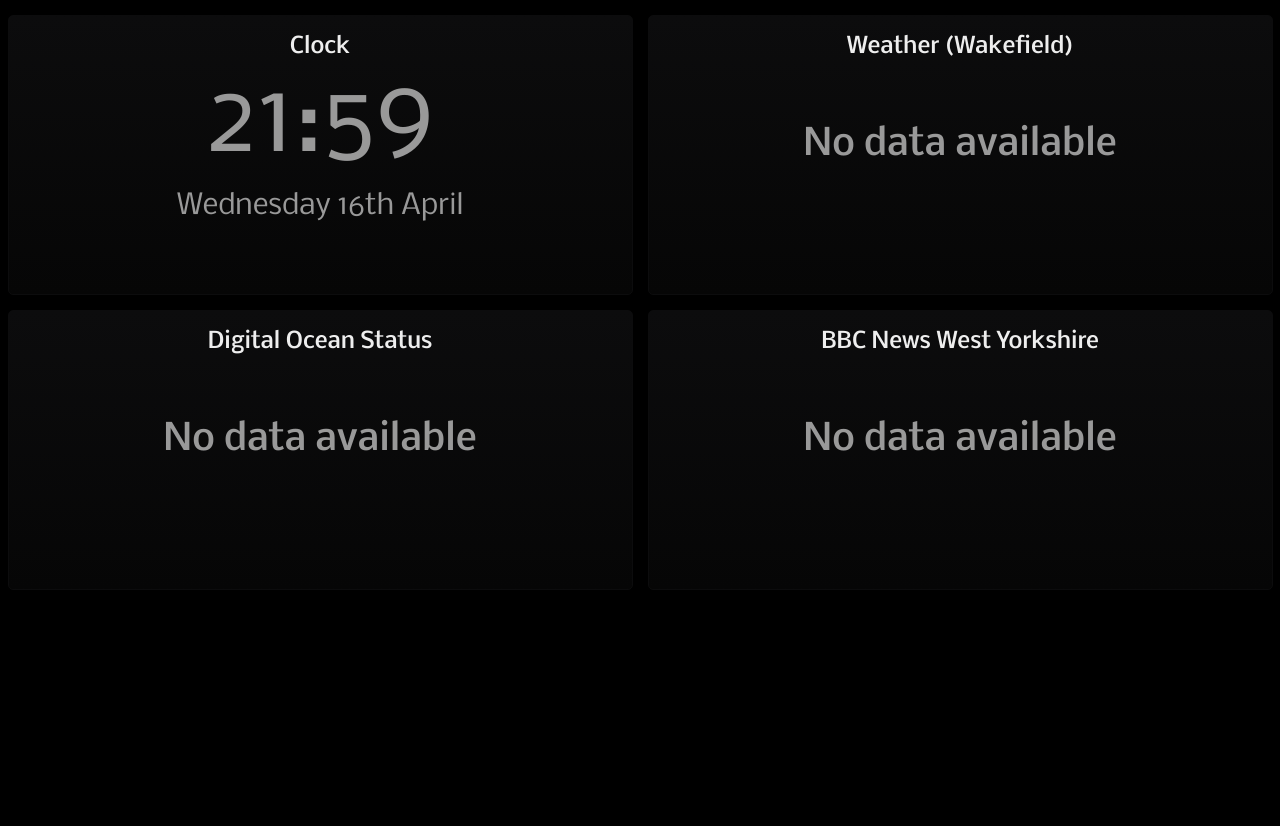
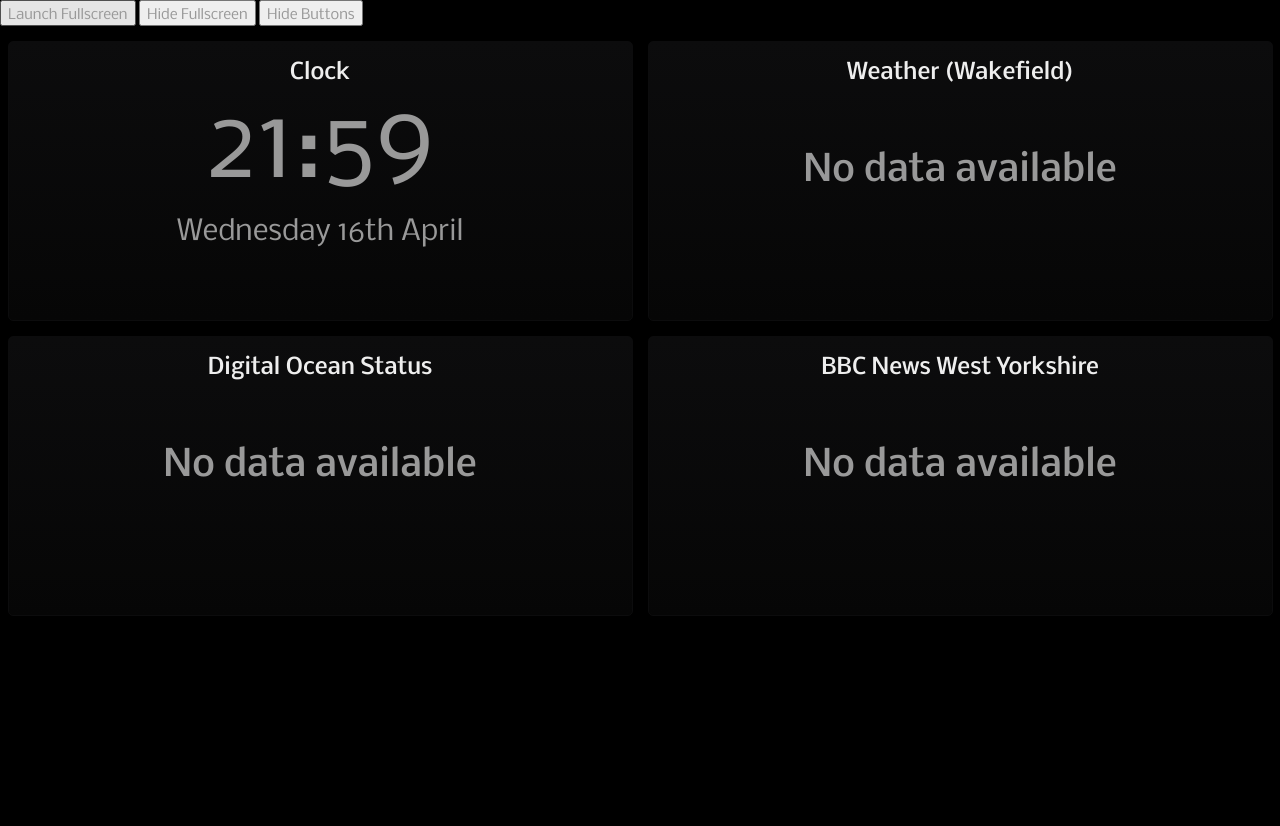
Before and after one commit to ryanfitton/status-board-web-app, a PHP site: page / in a window 1280 px wide. Before the commit the page ends 590 px from the top, so only its background shows below. Run offline with PHP 8.4, Linux system fonts and the light colour scheme; data that the repository does not hold is empty.

Commit message:
Added option to use HTML5 Full Screen API. This will set the android status bar as hidden.

```diff
--- a/index.php
+++ b/index.php
@@ -13,6 +13,44 @@
         <script src="libs/jquery/jquery.min.js"></script>
         <script src="libs/fastclick/lib/fastclick.js"></script>
         <script src="libs/bootstrap/js/transition.js"></script>
+        <script>
+            // Full Screen Button Scripts
+            //Find the right method, call on correct element
+            function launchFullscreen(element) {
+              if(element.requestFullscreen) {
+                element.requestFullscreen();
+              } else if(element.mozRequestFullScreen) {
+                element.mozRequestFullScreen();
+              } else if(element.webkitRequestFullscreen) {
+                element.webkitRequestFullscreen();
+              } else if(element.msRequestFullscreen) {
+                element.msRequestFullscreen();
+              }
+            }
+            function exitFullscreen() {
+              if(document.exitFullscreen) {
+                document.exitFullscreen();
+              } else if(document.mozCancelFullScreen) {
+                document.mozCancelFullScreen();
+              } else if(document.webkitExitFullscreen) {
+                document.webkitExitFullscreen();
+              }
+            }
+            function hideFullscreenButtons() {
+                $( "#fullscreen-buttons" ).hide();
+            }
+        </script>
+        <script type="text/javascript">
+            //Ajax page auto refresh
+            //http://www.brightcherry.co.uk/scribbles/jquery-auto-refresh-div-every-x-seconds/
+            $(document).ready(function() {
+                $(".response-container").load("ajax-response-small-tablet-view-size.php");
+                var refreshId = setInterval(function() {
+                    $(".response-container").load('ajax-response-small-tablet-view-size.php?randval='+ Math.random());
+                }, 9000);//9000 = 9 seconds
+                $.ajaxSetup({ cache: false });
+            });
+        </script>
 
         <!-- Mobile Device Setup -->
         <meta name="viewport" content="width=device-width, initial-scale=1.0, maximum-scale=1.0, user-scalable=no"><!-- Viewport -->
@@ -36,22 +74,16 @@
         <link rel="apple-touch-icon" href="img/icons/apple-touch-icon-60x60.png">
         <link rel="shortcut icon" href="img/icons/favicon.ico" />
         <link rel="ico" type="image/ico" href="img/icons/favicon.ico" />
-
-        <script type="text/javascript">
-            //Ajax page auto refresh
-            //http://www.brightcherry.co.uk/scribbles/jquery-auto-refresh-div-every-x-seconds/
-            $(document).ready(function() {
-                $(".response-container").load("ajax-response-small-tablet-view-size.php");
-                var refreshId = setInterval(function() {
-                    $(".response-container").load('ajax-response-small-tablet-view-size.php?randval='+ Math.random());
-                }, 9000);//9000 = 9 seconds
-                $.ajaxSetup({ cache: false });
-            });
-        </script>
     </head>
 
 
     <body>
+
+        <div id="fullscreen-buttons">
+            <button onclick="launchFullscreen(document.documentElement);">Launch Fullscreen</button>
+            <button onclick="exitFullscreen();">Hide Fullscreen</button>
+            <button onclick="hideFullscreenButtons();">Hide Buttons</button>
+        </div>
 
         <div id="wrap" class="response-container"><!-- Use wrap to keep footer sticky -->
             <!-- Ajax will load page content here -->
--- a/less/site.less
+++ b/less/site.less
@@ -11,6 +11,7 @@ html,body {
 
 /* Wrapper for page content to push down footer */
 #wrap {
+	background:@body-bg;/*Colour variable set in Bootstrap variable.less. Needed for HTML5 Fullscreen API on Android devices*/
 	min-height: 100%;
 	height: auto;
 	margin: 0 auto -60px;/* Negative indent footer by its height */
@@ -65,7 +66,6 @@ h2,.h2,h4,.h4 {
 
 
 /* --- Footer ------------------------- */
-/*
 #footer {
   height: 80px;
   background-color: @gray-darker;
@@ -80,4 +80,3 @@ h2,.h2,h4,.h4 {
 		font-size:1.4em;
 	}
 }
-*/
```
Also changed, not shown: css/styles.css. Lines whose indentation alone changed are shown as unchanged.
